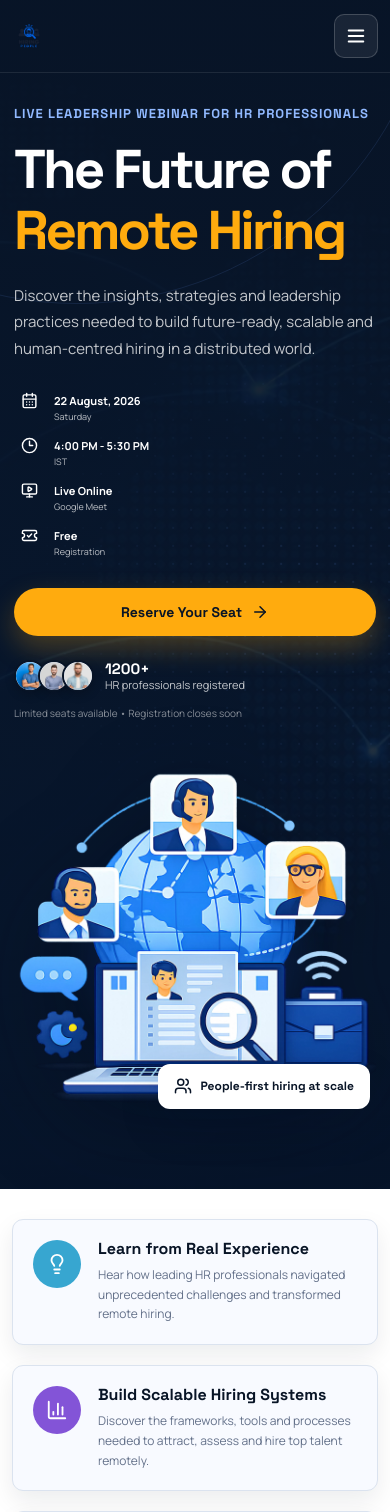
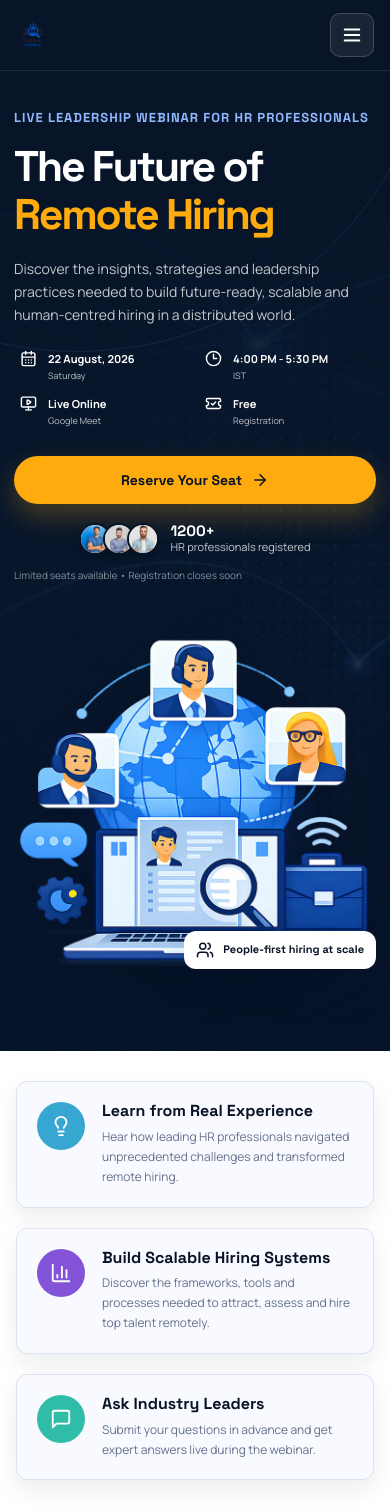
Before and after one commit to devprakash11/instahyer-website, a React (Vite) app: page / in a window 390 px wide. Shown: the top 1512 px of the page. Built offline with nearby package versions, Linux system fonts and the light colour scheme.

Commit message:
feat: complete Phase 4 responsive UI refinement

```diff
--- a/src/styles/phase4-responsive.css
+++ b/src/styles/phase4-responsive.css
@@ -1,8 +1,8 @@
 /* =========================================================
    PHASE 4: RESPONSIVE + UI REFINEMENT
-   Targeted overrides for small screens, touch targets and
-   content density. Kept separate from the legacy stylesheet
-   so responsive fixes remain easy to audit and remove.
+   Targeted responsive rules for desktop, tablet and mobile.
+   Kept separate from the legacy stylesheet so responsive
+   behaviour remains easy to audit and maintain.
    ========================================================= */
 
 html,
@@ -12,19 +12,132 @@ body,
   overflow-x: hidden;
 }
 
+/* Tablet and compact desktop */
+@media (max-width: 1100px) {
+  .container {
+    width: min(calc(100% - 40px), 960px);
+  }
+
+  .hero__inner {
+    width: min(calc(100% - 56px), 960px);
+    grid-template-columns: minmax(0, 1fr) minmax(320px, 0.8fr);
+    gap: 36px;
+  }
+
+  .hero h1 {
+    font-size: clamp(42px, 5.6vw, 62px);
+  }
+
+  .hero__details {
+    grid-template-columns: repeat(2, minmax(0, 1fr));
+  }
+
+  .about__grid {
+    gap: 48px;
+  }
+
+  .learning__grid {
+    grid-template-columns: repeat(3, minmax(0, 1fr));
+  }
+
+  .panelists-section__grid {
+    gap: 16px;
+  }
+
+  .panelist-card {
+    grid-template-columns: 138px minmax(0, 1fr);
+  }
+
+  .agenda__grid {
+    gap: 56px;
+  }
+
+  .site-footer__grid {
+    grid-template-columns: 1.4fr 0.8fr 0.8fr 1fr;
+    gap: 32px;
+  }
+}
+
+/* Main mobile navigation breakpoint */
 @media (max-width: 820px) {
   .site-header__inner {
     position: relative;
   }
 
   .menu-toggle {
+    display: inline-flex;
     min-width: 44px;
     min-height: 44px;
   }
 
+  .site-nav {
+    position: absolute;
+    top: calc(100% - 1px);
+    right: 0;
+    left: 0;
+    display: none;
+    flex-direction: column;
+    align-items: stretch;
+    gap: 0;
+    margin-left: 0;
+    padding: 10px;
+    border: 1px solid rgba(255, 255, 255, 0.12);
+    border-radius: 0 0 16px 16px;
+    background: rgba(8, 20, 38, 0.98);
+    box-shadow: 0 20px 40px rgba(0, 0, 0, 0.24);
+    backdrop-filter: blur(12px);
+  }
+
+  .site-nav.is-open {
+    display: flex;
+  }
+
   .site-nav > a,
   .site-nav__button {
+    width: 100%;
     min-height: 44px;
+    margin: 0;
+  }
+
+  .site-nav > a {
+    display: flex;
+    align-items: center;
+    padding: 10px 14px;
+    border-radius: 10px;
+  }
+
+  .site-nav > a:hover,
+  .site-nav > a:focus-visible {
+    background: rgba(255, 255, 255, 0.07);
+  }
+
+  .site-nav > a::after {
+    display: none;
+  }
+
+  .site-nav__button {
+    margin-top: 6px;
+  }
+
+  .hero {
+    min-height: auto;
+    padding: 124px 0 64px;
+  }
+
+  .hero__inner {
+    width: min(calc(100% - 40px), 720px);
+    grid-template-columns: 1fr;
+    gap: 42px;
+  }
+
+  .hero__copy {
+    max-width: 680px;
+  }
+
+  .hero__media {
+    width: min(100%, 500px);
+    margin-inline: auto;
+    justify-self: center;
   }
 
   .agenda__interactive {
@@ -34,11 +147,123 @@ body,
   .contest__list li {
     min-height: 52px;
   }
+
+  .about__grid,
+  .agenda__grid {
+    grid-template-columns: 1fr;
+    gap: 44px;
+  }
+
+  .about__image {
+    min-height: 360px;
+    order: -1;
+  }
+
+  .panelists-section__grid {
+    grid-template-columns: 1fr;
+    max-width: 680px;
+    margin-inline: auto;
+  }
+
+  .panelist-card {
+    grid-template-columns: 180px minmax(0, 1fr);
+  }
+
+  .site-footer__grid {
+    grid-template-columns: repeat(2, minmax(0, 1fr));
+  }
 }
 
+/* Phones */
 @media (max-width: 620px) {
+  .container {
+    width: min(calc(100% - 32px), 560px);
+  }
+
+  .section {
+    padding: 72px 0;
+  }
+
+  .site-header__inner {
+    min-height: 70px;
+  }
+
+  .section-heading {
+    margin-bottom: 34px;
+  }
+
   .section-heading h2 {
     max-width: 18ch;
+    margin-inline: auto;
+    font-size: clamp(29px, 8vw, 38px);
+  }
+
+  .section-heading--left h2 {
+    margin-inline: 0;
+  }
+
+  .hero {
+    padding-top: 108px;
+  }
+
+  .hero h1 {
+    max-width: 12ch;
+    margin-bottom: 18px;
+    font-size: clamp(38px, 11vw, 52px);
+  }
+
+  .hero__description {
+    margin-bottom: 24px;
+    font-size: 14px;
+    line-height: 1.65;
+  }
+
+  .hero__details {
+    grid-template-columns: repeat(2, minmax(0, 1fr));
+    gap: 14px 10px;
+  }
+
+  .hero-detail strong {
+    white-space: normal;
+  }
+
+  .hero__actions {
+    flex-direction: column;
+    align-items: stretch;
+    gap: 18px;
+  }
+
+  .hero__actions .button {
+    width: 100%;
+  }
+
+  .hero__registrations {
+    justify-content: center;
+  }
+
+  .hero__media-badge {
+    right: 0;
+    bottom: 18px;
+    padding: 10px 12px;
+    font-size: 11px;
+  }
+
+  .benefits__grid,
+  .learning__grid {
+    grid-template-columns: 1fr;
+  }
+
+  .benefit-card {
+    min-height: 0;
+    padding: 20px;
+  }
+
+  .learning-card {
+    min-height: 0;
+  }
+
+  .about__image {
+    min-height: 280px;
   }
 
   .agenda__timeline li {
@@ -61,6 +286,8 @@ body,
 
   .registration-modal {
     width: min(100%, 560px);
+    max-height: calc(100dvh - 24px);
+    overflow-y: auto;
   }
 
   .modal-close {
@@ -69,9 +296,46 @@ body,
     width: 44px;
     height: 44px;
   }
+
+  .site-footer__grid {
+    grid-template-columns: 1fr;
+    gap: 32px;
+    padding: 50px 0 38px;
+  }
+
+  .site-footer__bottom .container {
+    min-height: 76px;
+    flex-direction: column;
+    align-items: flex-start;
+    justify-content: center;
+    gap: 8px;
+  }
 }
 
+/* Small phones */
 @media (max-width: 480px) {
+  .hero__inner {
+    width: calc(100% - 28px);
+  }
+
+  .hero__media {
+    width: 100%;
+  }
+
+  .hero__details {
+    gap: 12px 8px;
+  }
+
+  .hero-detail {
+    gap: 6px;
+  }
+
+  .hero-detail__icon {
+    width: 28px;
+    height: 28px;
+    flex-basis: 28px;
+  }
+
   .panelist-card {
     grid-template-columns: 124px minmax(0, 1fr);
     height: auto;
@@ -103,6 +367,14 @@ body,
     width: calc(100% - 24px);
   }
 
+  .hero h1 {
+    font-size: 36px;
+  }
+
+  .hero__details {
+    grid-template-columns: 1fr;
+  }
+
   .panelist-card {
     grid-template-columns: 108px minmax(0, 1fr);
   }
@@ -127,3 +399,39 @@ body,
     padding-inline: 16px;
   }
 }
+
+/* Touch devices: remove hover lift that can feel sticky on mobile. */
+@media (hover: none) and (pointer: coarse) {
+  .button:hover {
+    transform: none;
+  }
+
+  .panelist-card__linkedin:hover {
+    transform: none;
+  }
+}
+
+/* Respect OS-level reduced-motion preferences. */
+@media (prefers-reduced-motion: reduce) {
+  html {
+    scroll-behavior: auto;
+  }
+
+  *,
+  *::before,
+  *::after {
+    scroll-behavior: auto !important;
+    transition-duration: 0.01ms !important;
+    animation-duration: 0.01ms !important;
+    animation-iteration-count: 1 !important;
+  }
+}
+
+/* Avoid viewport clipping on devices with display cut-outs. */
+@supports (padding: max(0px)) {
+  .site-header__inner,
+  .hero__inner,
+  .container {
+    padding-inline: max(0px, env(safe-area-inset-left)) max(0px, env(safe-area-inset-right));
+  }
+}
```
